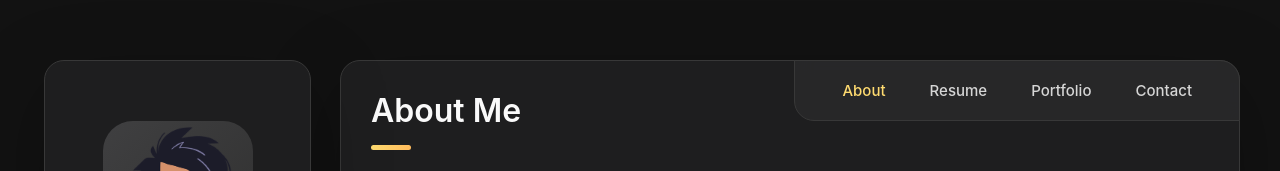
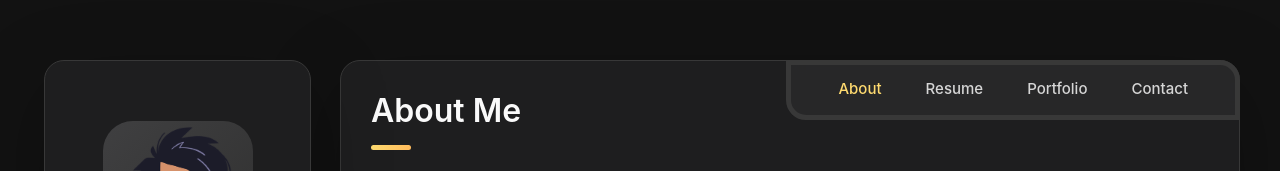
Before and after one commit to Joel-Nickson/Joel-Nickson.github.io, a Svelte app: page / in a window 1280 px wide. Shown: the top 171 px of the page. Built offline with nearby package versions, Linux system fonts and the light colour scheme.

Commit message:
update styles on navbar

```diff
--- a/src/assets/css/style.css
+++ b/src/assets/css/style.css
@@ -501,13 +501,16 @@ main {
     position: fixed;
     bottom: 0;
     left: 0;
-    width: 100%;
+    width: calc(100% - 20px);
     background: hsla(240, 1%, 17%, 0.75);
     backdrop-filter: blur(10px);
-    border: 1px solid var(--jet);
+    border: 5px solid var(--jet);
     border-radius: 12px 12px 0 0;
     box-shadow: var(--shadow-2);
     z-index: 5;
+    margin: 0 10px 5px 10px;
+    height: 60px;
+    line-height: 0.5rem;
 }
 
 .navbar-list {
@@ -969,7 +972,7 @@ main {
 
 
 /*-----------------------------------*\
-    #PORTFOLIO
+    #project
   \*-----------------------------------*/
 
 .filter-list {
@@ -1398,7 +1401,7 @@ textarea.form-input::-webkit-resizer {
 
 
     /**
-     * #PORTFOLIO, BLOG
+     * #project, BLOG
      */
 
     .project-img,
@@ -1549,6 +1552,7 @@ textarea.form-input::-webkit-resizer {
      */
 
     .navbar {
+        margin: 0;
         border-radius: 20px 20px 0 0;
     }
 
@@ -1706,7 +1710,7 @@ textarea.form-input::-webkit-resizer {
 
 
     /**
-     * #PORTFOLIO, BLOG
+     * #project, BLOG
      */
 
     .project-img,
@@ -1821,7 +1825,7 @@ textarea.form-input::-webkit-resizer {
 
 
     /**
-     * PORTFOLIO
+     * project
      */
 
     .article-title {
@@ -1856,7 +1860,7 @@ textarea.form-input::-webkit-resizer {
         color: var(--orange-yellow-crayola);
     }
 
-    /* portfolio and blog grid */
+    /* project and blog grid */
 
     .project-list,
     .blog-posts-list {
@@ -1941,6 +1945,7 @@ textarea.form-input::-webkit-resizer {
      */
 
     .navbar {
+        margin: 0;
         position: absolute;
         bottom: auto;
         top: 0;
@@ -1989,7 +1994,7 @@ textarea.form-input::-webkit-resizer {
 
 
     /**
-     * PORTFOLIO
+     * project
      */
 
     .project-list {
```
